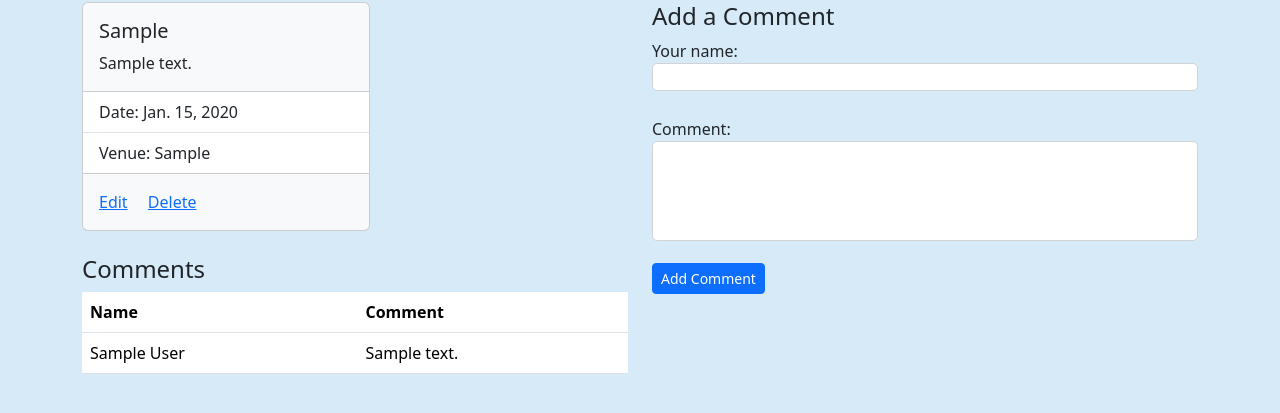
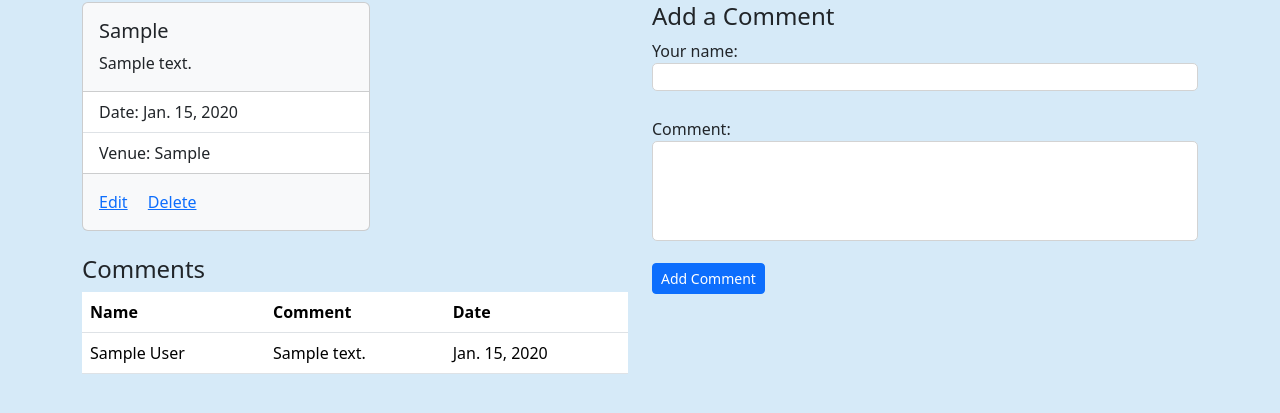
Before and after one commit to tpett20/ticket_stub_collector, a Django app: page /tickets/1/ in a window 1280 px wide. Shown: the part 158-571 px from the top of the page. Run offline with Django 4.2, Linux system fonts and the light colour scheme; tables that the repository leaves empty hold one stand-in row (values such as "Sample post").

Commit message:
add date to comment table

```diff
--- a/main_app/templates/tickets/detail.html
+++ b/main_app/templates/tickets/detail.html
@@ -26,6 +26,7 @@
                 <tr>
                     <th>Name</th>
                     <th>Comment</th>
+                    <th>Date</th>
                 </tr>
             </thead>
             <tbody>
@@ -33,6 +34,7 @@
                 <tr>
                     <td>{{comment.author}}</td>
                     <td>{{comment.content}}</td>
+                    <td>{{comment.date}}</td>
                 </tr>
                 {% endfor %}
             </tbody>
@@ -41,7 +43,7 @@
     </div>
     <div class="col mt-3">
         <h4 class>Add a Comment</h4>
-        <div class="form-floating">
+        <div>
             <form action="{% url 'add_comment' ticket.id %}" method="POST">
                 {% csrf_token %}
                 {{ comment_form.as_p }}
```
